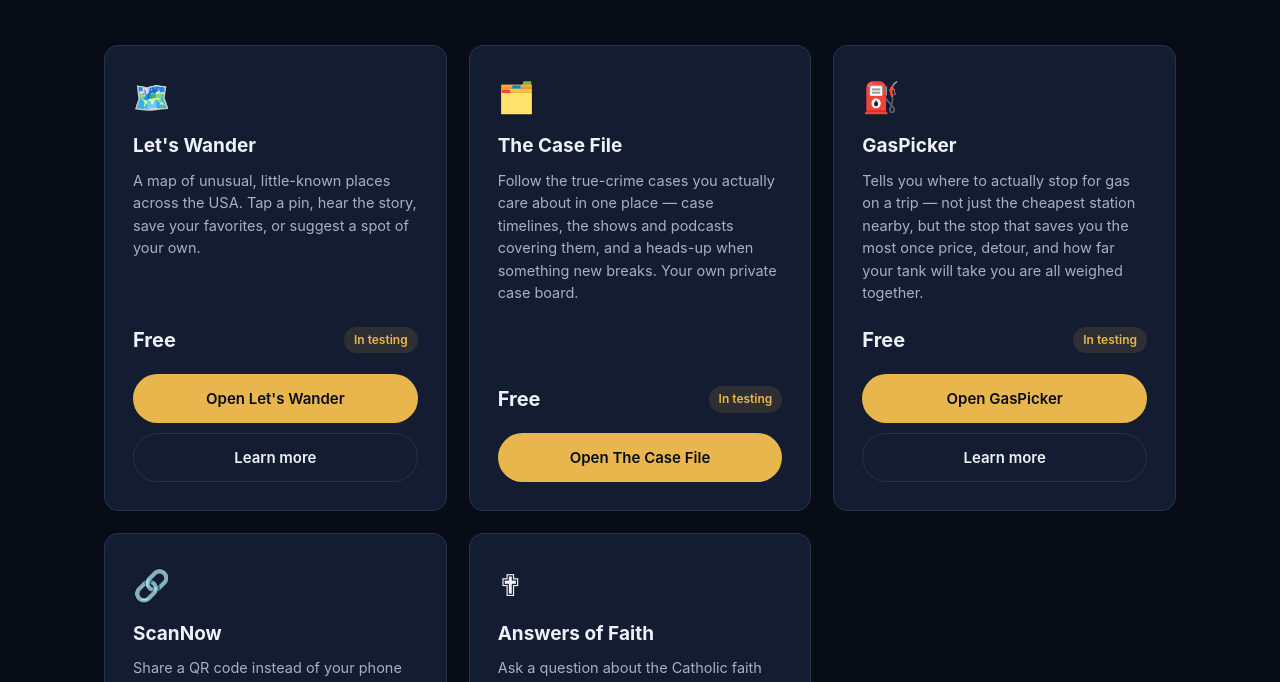
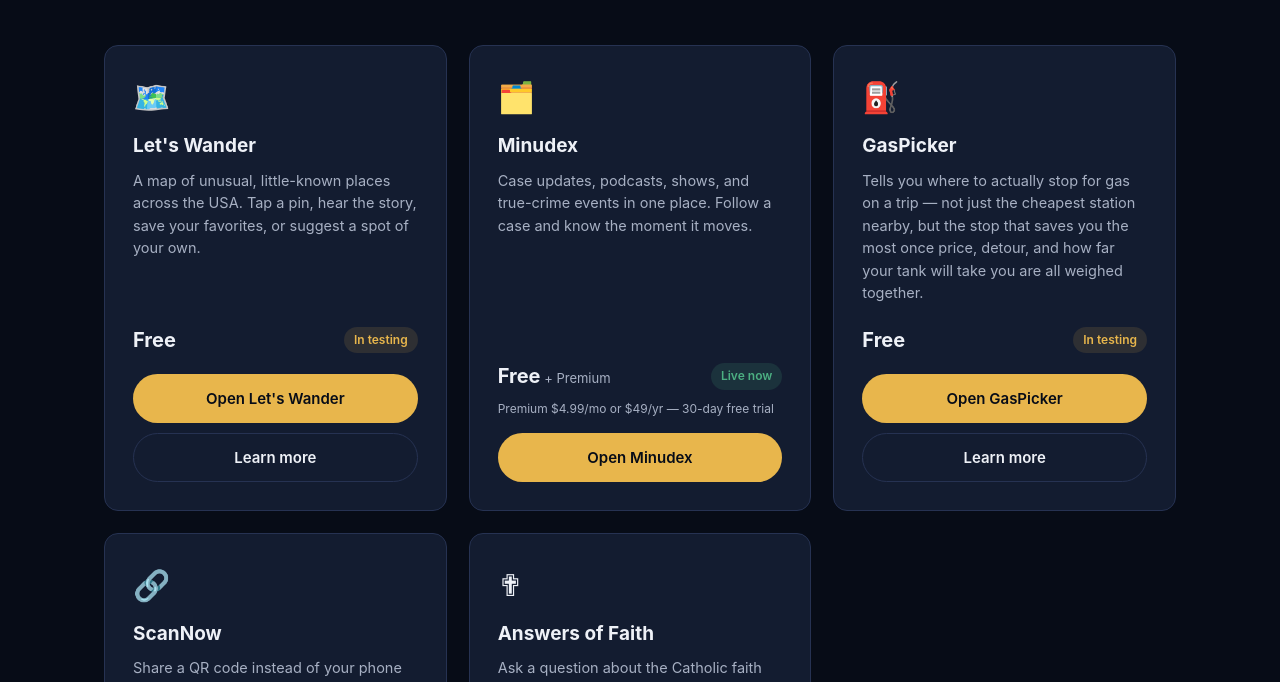
Before and after one commit to john-hankerd/40th-floor, a plain HTML site: page index.html in a window 1280 px wide. Shown: the part 695-1377 px from the top of the page. Drawn offline with Linux system fonts and the light colour scheme.

Commit message:
Send The Case File visitors to Minudex (#4)
The /casefile proxy returned Minudex's index.html, whose /assets/*
files 404 on 40thfloor.com and left a blank page. Link the hub card
to https://minudex.com, 301 the old paths there, and rename the card.

Co-authored-by: Cursor Agent <cursoragent@cursor.com>
Co-authored-by: john-hankerd <john-hankerd@users.noreply.github.com>

```diff
--- a/index.html
+++ b/index.html
@@ -92,14 +92,15 @@
 
       <article class="app-card">
         <div class="app-icon">🗂️</div>
-        <h3>The Case File</h3>
-        <p class="app-desc">Follow the true-crime cases you actually care about in one place — case timelines, the shows and podcasts covering them, and a heads-up when something new breaks. Your own private case board.</p>
+        <h3>Minudex</h3>
+        <p class="app-desc">Case updates, podcasts, shows, and true-crime events in one place. Follow a case and know the moment it moves.</p>
         <div class="app-meta">
-          <span class="app-price">Free</span>
-          <span class="app-status status-testing">In testing</span>
+          <span class="app-price">Free<span> + Premium</span></span>
+          <span class="app-status status-live">Live now</span>
         </div>
+        <p class="app-note">Premium $4.99/mo or $49/yr — 30-day free trial</p>
         <div class="app-actions">
-          <a class="btn btn-primary app-cta" href="/casefile/">Open The Case File</a>
+          <a class="btn btn-primary app-cta" href="https://minudex.com">Open Minudex</a>
         </div>
       </article>
 
```
Also changed, not shown: netlify.toml.
